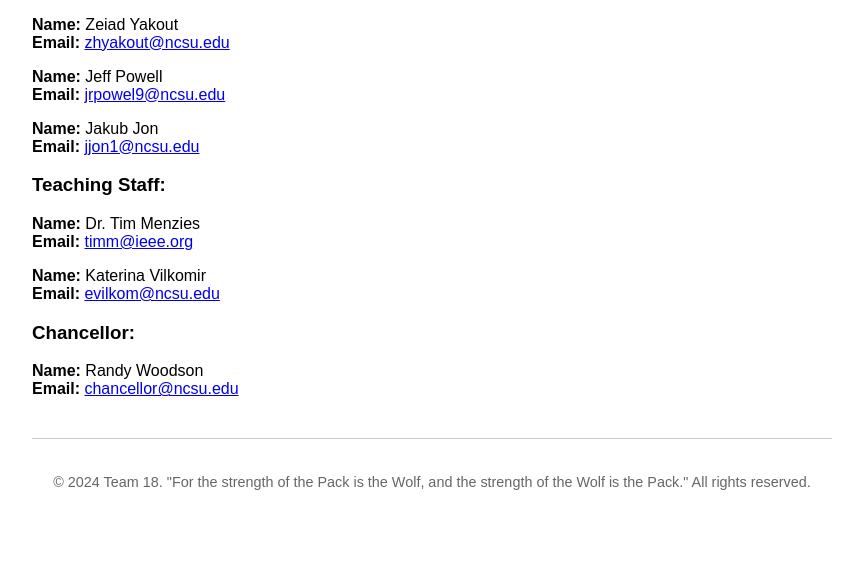
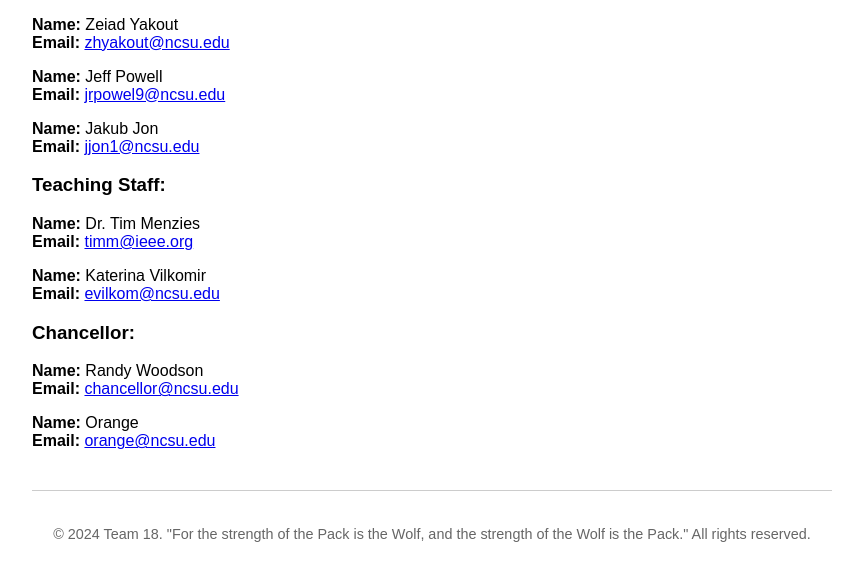
Before and after one commit to CSC510-Group18/git-homework2, a plain HTML site: page index.html in a window 1280 px wide. Shown: the part 125-706 px from the top of the page, without its empty margins (208-1071 px from the left). Drawn offline with Linux system fonts and the light colour scheme.

Commit message:
add an orange to index.html

```diff
--- a/index.html
+++ b/index.html
@@ -63,6 +63,10 @@
             <p><strong>Name:</strong> Randy Woodson<br>
             <strong>Email:</strong> <a href="mailto:chancellor@ncsu.edu">chancellor@ncsu.edu</a></p>
         </div>
+        <div class="member">
+            <p><strong>Name:</strong> Orange<br>
+            <strong>Email:</strong> <a href="mailto:orange@ncsu.edu">orange@ncsu.edu</a></p>
+        </div>
 
     </div>
 
```
